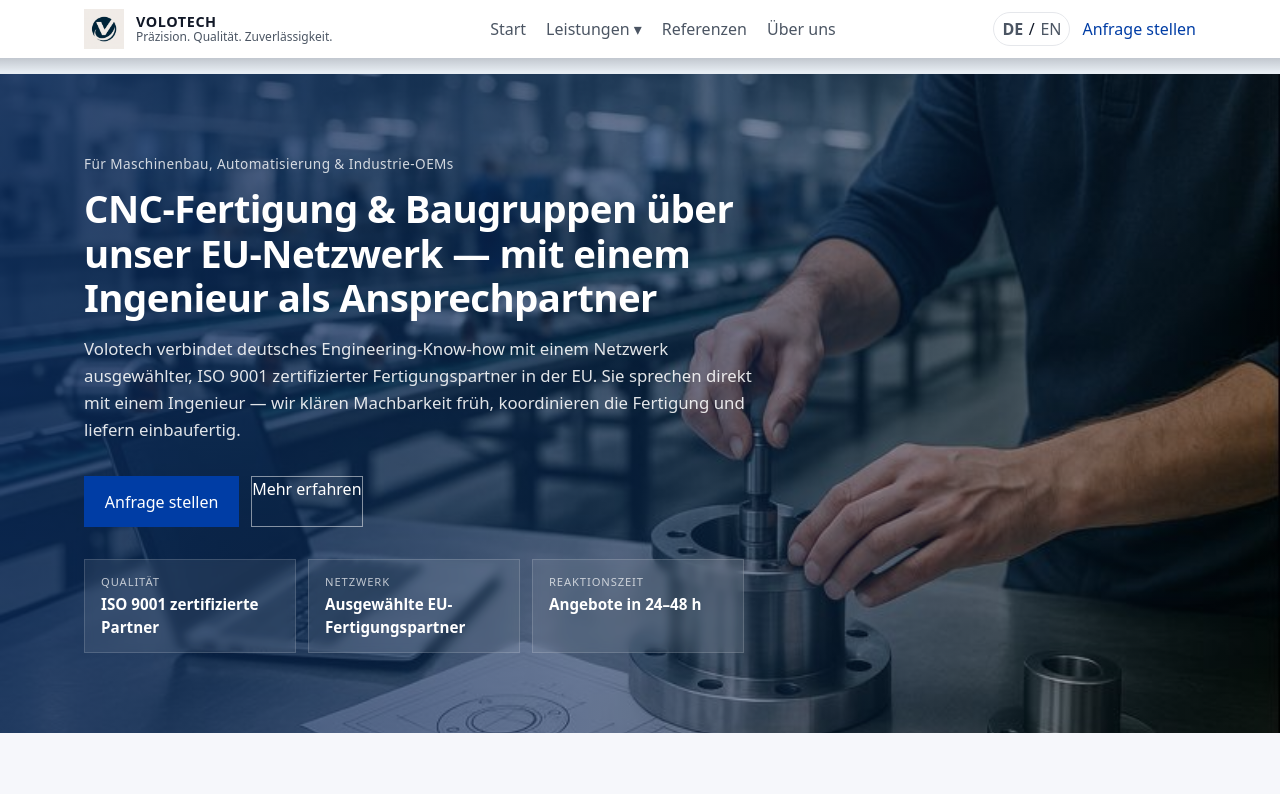
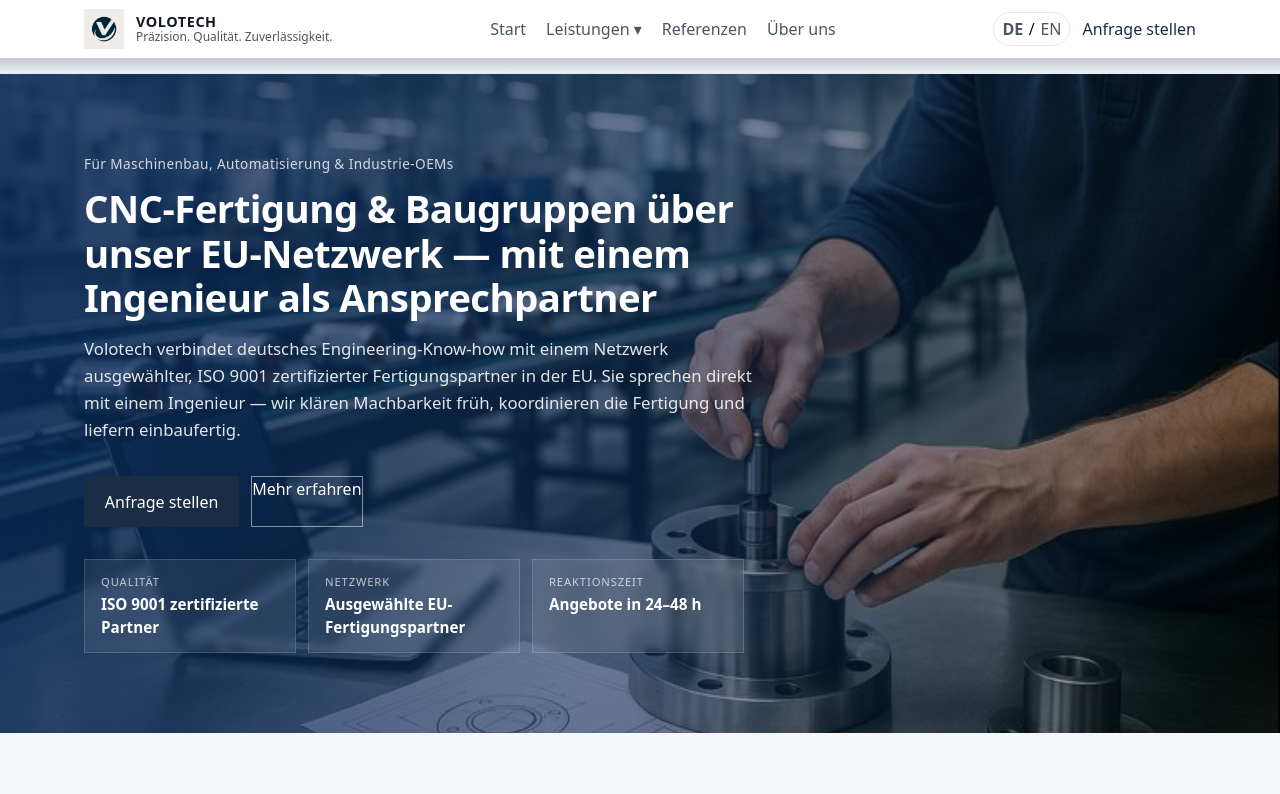
Before and after one commit to emanueldelray/volotech-website, a React (Vite) app: page / in a window 1280 px wide. Shown: the top 794 px of the page. Built offline with nearby package versions, Linux system fonts and the light colour scheme.

Commit message:
Update brand color

```diff
--- a/src/site.css
+++ b/src/site.css
@@ -115,7 +115,7 @@ img {
 }
 
 :root{
-  --brand:#003DA5;
+  --brand:#1b2d45;
   --ink:#111827;
   --muted:#4b5563;
   --line:#e5e7eb;
```
